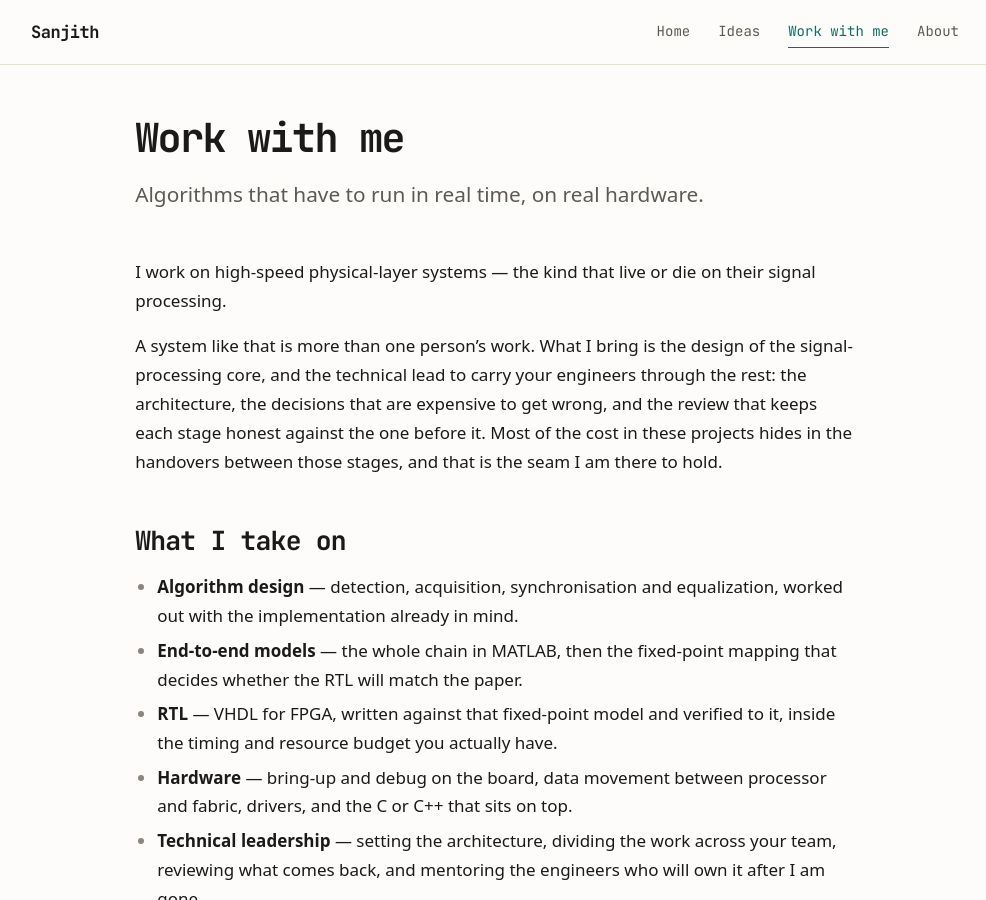
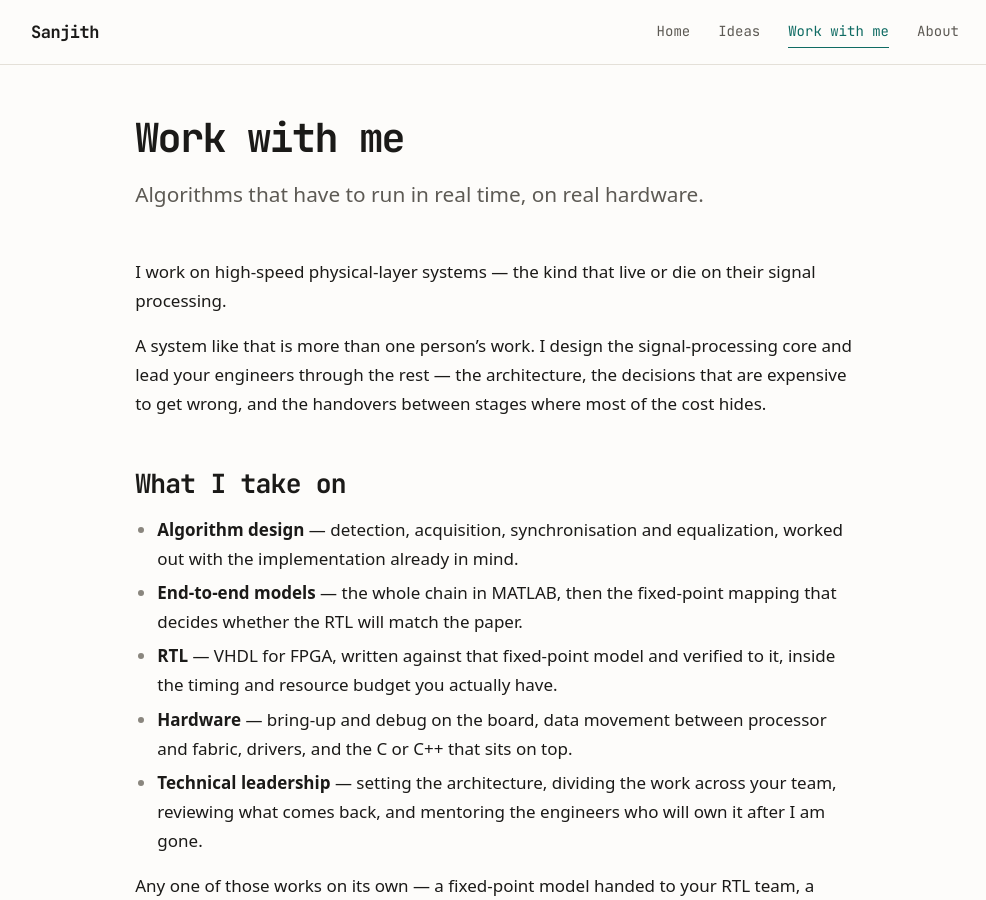
Before and after one commit to sanjith1999/sanjith1999.github.io, a Jekyll site: the page built from work.md, in a window 1280 px wide and 900 px high. Shown: the whole window, without its empty margins (145-1131 px from the left). Built offline with Jekyll 4.4.1, drawn with Linux system fonts in a browser that asks for light colours; some web fonts are replaced.

Commit message:
WIP001: Tighten the opening claim on /work/
Four sentences to two, keeping every idea: the system is bigger than one
person, the core is his, the team is led through the rest, and the cost
lives in the handovers.

Co-Authored-By: Claude Opus 5 <noreply@anthropic.com>

```diff
--- a/work.md
+++ b/work.md
@@ -7,11 +7,9 @@ subtitle: Algorithms that have to run in real time, on real hardware.
 I work on high-speed physical-layer systems — the kind that live or die on their signal
 processing.
 
-A system like that is more than one person's work. What I bring is the design of the
-signal-processing core, and the technical lead to carry your engineers through the rest:
-the architecture, the decisions that are expensive to get wrong, and the review that
-keeps each stage honest against the one before it. Most of the cost in these projects
-hides in the handovers between those stages, and that is the seam I am there to hold.
+A system like that is more than one person's work. I design the signal-processing core
+and lead your engineers through the rest — the architecture, the decisions that are
+expensive to get wrong, and the handovers between stages where most of the cost hides.
 
 ## What I take on
 
```
